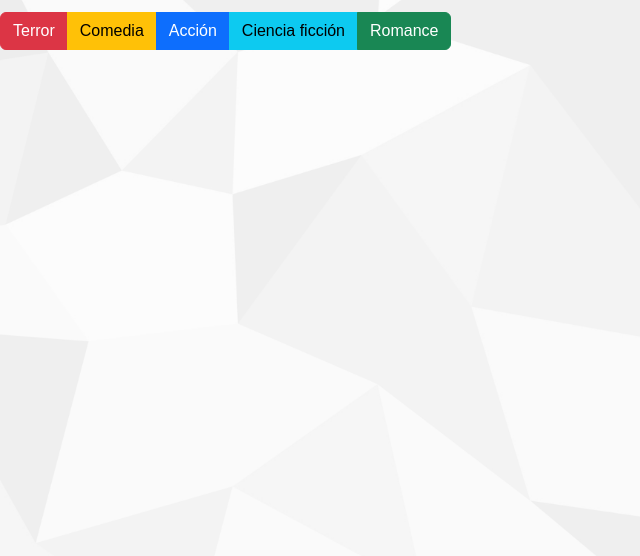
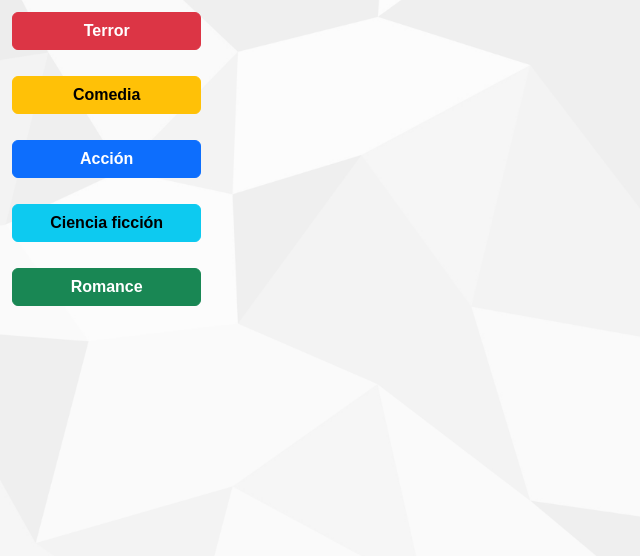
Before and after one commit to nidiavillanuevacampo/Netflix, a Flask app: page /peliculas/1 in a window 1280 px wide. Shown: the part 67-623 px from the top of the page, without its empty margins (0-640 px from the left). Run offline with Flask 3, Linux system fonts and the light colour scheme; some libraries are stand-ins or nearby versions.

Commit message:
Agregar cambios

```diff
--- a/app.py
+++ b/app.py
@@ -191,6 +191,10 @@ def controlar_inactividad():
 @app.route('/categoria/<int:genero>')
 def categoria(genero):
     peliculas = obtener_por_genero(genero)
+
+    print("Género:", genero)
+    print("Películas:", peliculas)
+
     return render_template(
         'peliculas.html',
         peliculas=peliculas
--- a/static/css/estilos.css
+++ b/static/css/estilos.css
@@ -539,3 +539,13 @@ body {
 .btn-modal-cerrar:hover {
     color: #ff3131;
 }
+
+.card img{
+    height: 350px;
+    object-fit: cover;
+}
+
+.d-grid .btn{
+    margin-bottom: 10px;
+    font-weight: bold;
+}
--- a/templates/peliculas.html
+++ b/templates/peliculas.html
@@ -1,11 +1,58 @@
 {% extends 'layout.html' %}
 
 {% block content %}
-<div class="btn-group mb-3">
-    <a class="btn btn-danger" href="/categoria/27">Terror</a>
-    <a class="btn btn-warning" href="/categoria/35">Comedia</a>
-    <a class="btn btn-primary" href="/categoria/28">Acción</a>
-    <a class="btn btn-info" href="/categoria/878">Ciencia ficción</a>
-    <a class="btn btn-success" href="/categoria/10749">Romance</a>
+
+<div class="container-fluid">
+    <div class="row">
+
+        <!-- Menú de categorías -->
+        <div class="col-md-2">
+
+            <div class="d-grid gap-3">
+
+                <a class="btn btn-danger" href="/categoria/27">Terror</a>
+
+                <a class="btn btn-warning" href="/categoria/35">Comedia</a>
+
+                <a class="btn btn-primary" href="/categoria/28">Acción</a>
+
+                <a class="btn btn-info" href="/categoria/878">Ciencia ficción</a>
+
+                <a class="btn btn-success" href="/categoria/10749">Romance</a>
+
+            </div>
+
+        </div>
+
+        <!-- Películas -->
+        <div class="col-md-10">
+
+            <div class="row">
+
+                {% for pelicula in peliculas %}
+
+                <div class="col-md-3 mb-4">
+
+                    <div class="card h-100">
+
+                        <img src="https://image.tmdb.org/t/p/w500{{ pelicula.poster_path }}"
+                             class="card-img-top">
+
+                        <div class="card-body text-center">
+                            <h6>{{ pelicula.title }}</h6>
+                        </div>
+
+                    </div>
+
+                </div>
+
+                {% endfor %}
+
+            </div>
+
+        </div>
+
+    </div>
 </div>
+
 {% endblock %}
```
